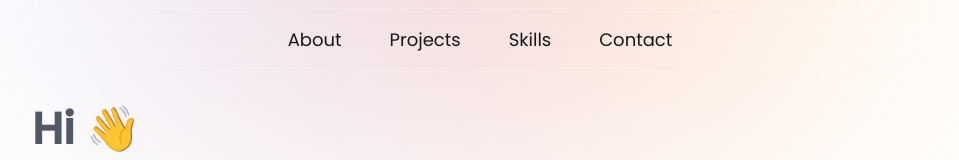
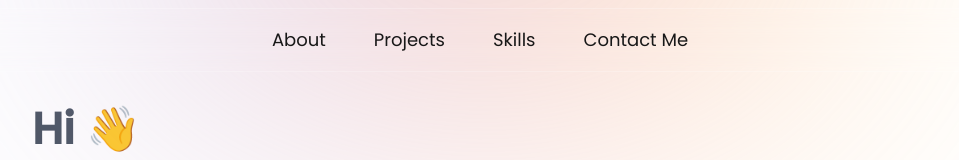
Before and after one commit to Poseidon1402/portfolio, a Next.js app: page / in a window 1280 px wide. Shown: the top 160 px of the page, without its empty margins (160-1119 px from the left). Built offline with nearby package versions, Linux system fonts and the light colour scheme.

Commit message:
unfixed:active link

```diff
--- a/package.json
+++ b/package.json
@@ -16,6 +16,7 @@
     "react-dom": "^18",
     "react-hook-form": "^7.52.1",
     "react-icons": "^5.2.1",
+    "react-scroll": "^1.9.0",
     "react-svg": "^16.1.34",
     "react-toastify": "^10.0.5",
     "zod": "^3.23.8"
@@ -25,6 +26,7 @@
     "@types/node": "^20",
     "@types/react": "^18",
     "@types/react-dom": "^18",
+    "@types/react-scroll": "^1.8.10",
     "eslint": "^8",
     "eslint-config-next": "14.2.4",
     "postcss": "^8",
--- a/src/app/layout.tsx
+++ b/src/app/layout.tsx
@@ -20,7 +20,7 @@ export default function RootLayout({
   children: React.ReactNode;
 }>) {
   return (
-    <html lang="en" className="!scroll-smooth">
+    <html lang="en">
       <body className={`${poppins.className} dark bg-white text-black`}>
         {children}
         <ToastContainer />
--- a/src/components/home/navbar_item.tsx
+++ b/src/components/home/navbar_item.tsx
@@ -1,13 +1,24 @@
-import Link from "next/link";
+"use client";
+
+import { Link, animateScroll as scroll } from "react-scroll";
 
 type NavBarItemProps = {
   label: string;
+  section: string;
 };
 
-export const NavBarItem = ({ label }: NavBarItemProps) => {
+export const NavBarItem = ({ label, section }: NavBarItemProps) => {
   return (
-    <li>
-      <Link href={`#${label}`} className="text-2xl text-black">
+    <li className="text-lg text-onyx transition-colors duration-300">
+      <Link
+        to={section}
+        smooth={true}
+        duration={500}
+        offset={-70}
+        spy={true}
+        className="cursor-pointer rounded-lg hover:bg-onyx/50 hover:p-2 hover:text-white"
+        activeClass="text-white font-semibold bg-onyx/50 p-2"
+      >
         {label}
       </Link>
     </li>
--- a/src/contents/home/navbar_items.tsx
+++ b/src/contents/home/navbar_items.tsx
@@ -1,38 +1,33 @@
-import Link from "next/link";
+"use client";
+
+import { Link } from "react-scroll";
 import { BsPerson, BsRocketTakeoff, BsTools } from "react-icons/bs";
 import { TfiEmail } from "react-icons/tfi";
+import { NavBarItem } from "@/components";
 
 export const NavbarItems = () => {
   return (
     <>
       <div className="absolute bottom-0 flex w-[95%] justify-between rounded-2xl border border-[#27262C]/40 bg-[#18181D]/60 p-4 shadow-md backdrop-blur-md laptop:hidden">
-        <Link href="#home">
+        <Link to="about">
           <BsPerson size={24} className="text-lightGray" />
         </Link>
-        <Link href="#projects">
+        <Link to="projects">
           <BsRocketTakeoff size={24} className="text-lightGray" />
         </Link>
-        <Link href="#skills">
+        <Link to="skills">
           <BsTools size={24} className="text-lightGray" />
         </Link>
-        <Link href="#contactMe">
+        <Link to="contactMe">
           <TfiEmail size={24} className="text-lightGray" />
         </Link>
       </div>
-      <div className="my-2 hidden h-16 w-full items-center justify-center rounded-2xl border border-white/25 px-12 py-4 backdrop-blur-md laptop:flex">
+      <div className="fixed top-0 my-2 flex h-16 w-full items-center justify-center rounded-2xl border border-white/25 px-12 py-4 backdrop-blur-md laptop:flex">
         <ul className="flex gap-12">
-          <li className="text-lg text-onyx">
-            <Link href="#home">About</Link>
-          </li>
-          <li className="text-lg text-onyx">
-            <Link href="#projects">Projects</Link>
-          </li>
-          <li className="text-lg text-onyx">
-            <Link href="#skills">Skills</Link>
-          </li>
-          <li className="text-lg text-onyx">
-            <Link href="#contactMe">Contact</Link>
-          </li>
+          <NavBarItem label="About" section="about" />
+          <NavBarItem label="Projects" section="projects" />
+          <NavBarItem label="Skills" section="skills" />
+          <NavBarItem label="Contact Me" section="contactMe" />
         </ul>
       </div>
     </>
--- a/src/contents/home/presentation.tsx
+++ b/src/contents/home/presentation.tsx
@@ -1,18 +1,20 @@
+"use client";
+
 import { about } from "@/data/my_data";
 import Image from "next/image";
-import Link from "next/link";
+import { Link } from "react-scroll";
 import { BsGithub, BsLinkedin } from "react-icons/bs";
 import { SiCodersrank } from "react-icons/si";
 
 export const Presentation = () => {
   return (
-    <div className="flex flex-col gap-4">
+    <div className="flex flex-col gap-4" id="about">
       <div className="flex flex-col items-center gap-6 laptop:flex-row-reverse laptop:gap-10">
         <Image
           src="/photo.jpg"
           alt="Aina"
           width={200}
-          height={200} // Ensure aspect ratio is maintained
+          height={200}
           className="mt-5 aspect-square rounded-full border-4 border-white object-cover shadow-lg transition-shadow duration-300 hover:shadow-2xl"
         />
         <div className="text-center laptop:text-left">
@@ -23,7 +25,7 @@ export const Presentation = () => {
           <p className="text-md text-gray-500">{about.description}</p>
           <ul className="my-4 flex justify-center gap-6 laptop:justify-start">
             <li>
-              <Link href="https://github.com/Poseidon1402" target="_blank">
+              <Link to="https://github.com/Poseidon1402" target="_blank">
                 <BsGithub
                   className="text-gray-600 transition-colors duration-300 hover:text-black"
                   size={30}
@@ -32,7 +34,7 @@ export const Presentation = () => {
             </li>
             <li>
               <Link
-                href="https://www.linkedin.com/in/aina-tiavina/"
+                to="https://www.linkedin.com/in/aina-tiavina/"
                 target="_blank"
               >
                 <BsLinkedin
@@ -43,7 +45,7 @@ export const Presentation = () => {
             </li>
             <li>
               <Link
-                href="https://profile.codersrank.io/user/poseidon1402"
+                to="https://profile.codersrank.io/user/poseidon1402"
                 target="_blank"
               >
                 <SiCodersrank
@@ -54,7 +56,9 @@ export const Presentation = () => {
             </li>
           </ul>
           <button className="mt-5 w-full rounded-xl bg-gradient-to-r from-gray-800 to-black p-3 text-sm text-white shadow-md transition-shadow duration-300 hover:shadow-lg laptop:w-36">
-            <Link href="#contactMe">Get in touch</Link>
+            <Link to="contactMe" smooth duration={500}>
+              Get in touch
+            </Link>
           </button>
         </div>
       </div>
--- a/src/data/my_data.tsx
+++ b/src/data/my_data.tsx
@@ -27,7 +27,7 @@ export const projects: Project[] = [
     name: "Quizko",
     description:
       "Quizko is a fun and interactive mobile app designed to make learning enjoyable. With a variety of quizzes on different topics, Quizko helps users test their knowledge and improve their skills in a playful way",
-    technologies: ["Flutter", "Laravel", "MySQL"],
+    technologies: ["Flutter", "Laravel", "MySQL", "Codemagic"],
     image: images.quizko,
   },
   {
```
Also changed, not shown: 1 other file (tests, documents, lock files or other folders).
